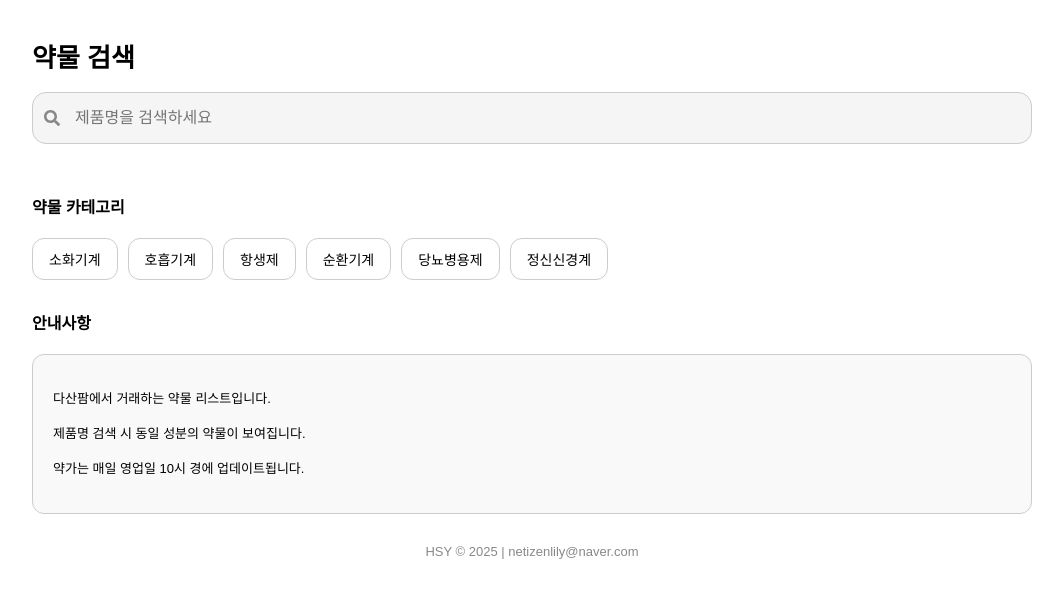
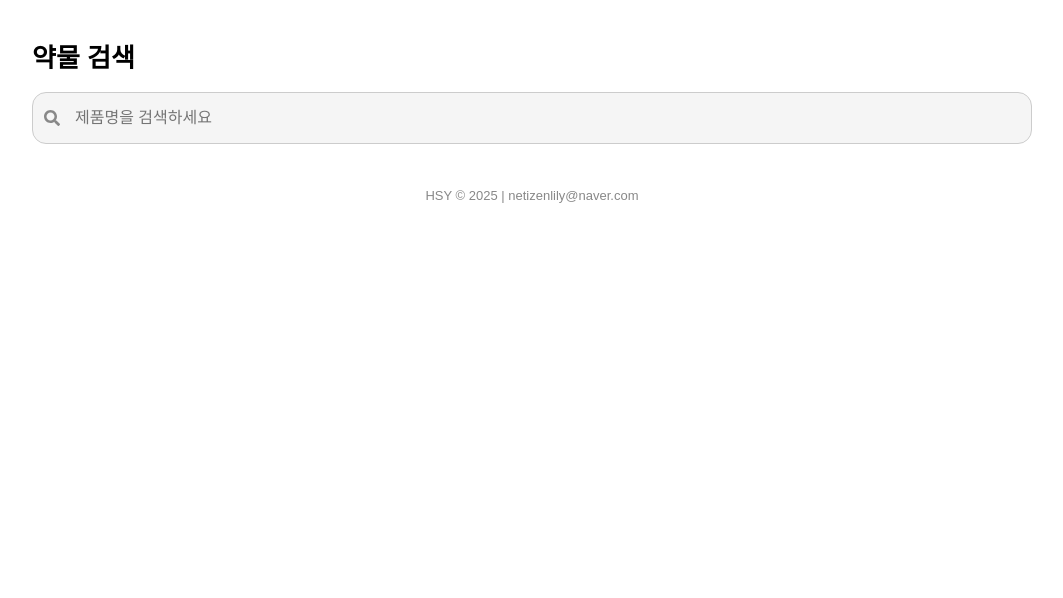
Before and after one commit to dasampharm/dasanpharm, a React (Create React App) app: page / in a window 1280 px wide. Shown: the top 598 px of the page, without its empty margins (108-1171 px from the left). Built offline with nearby package versions, Linux system fonts and the light colour scheme.

Commit message:
App.js 업데이트_fin

```diff
--- a/src/App.js
+++ b/src/App.js
@@ -146,8 +146,8 @@ function App() {
     <div style={{ padding: "20px", fontFamily: "sans-serif", maxWidth: "1000px", margin: "0 auto" }}>
       <div style={{ position: "sticky", top: 0, zIndex: 10, backgroundColor: "#fff", paddingBottom: "10px" }}>
         <h1 style={{ fontSize: "26px" }}>약물 검색</h1>
-        <div style={{ display: "flex", gap: "8px", marginBottom: "10px" }}>
-          {/* 여기 marginBottom을 20px → 10px 로 줄였음 */}
+        <div style={{ display: "flex", gap: "8px", marginBottom: "4px" }}>
+          {/* marginBottom 4px 로 확 줄였어 */}
           <div style={{ position: "relative", flexGrow: 1 }}>
             <FaSearch style={{ position: "absolute", top: "50%", left: "12px", transform: "translateY(-50%)", color: "#888" }} />
             <input
@@ -190,58 +190,24 @@ function App() {
         </div>
       </div>
 
-      {!selectedDrug && !selectedCategory && (
-        <>
-          <h3 style={{ fontSize: "16px", marginTop: "30px", marginBottom: "20px" }}>약물 카테고리</h3>
-          <div style={{ display: "flex", flexWrap: "wrap", gap: "10px", marginBottom: "30px" }}>
-            {categories.map((cat) => (
-              <button key={cat} onClick={() => handleCategoryClick(cat)} style={{
-                padding: "10px 16px",
-                border: "1px solid #ccc",
-                borderRadius: "12px",
-                background: "white",
-                fontSize: "14px",
-                cursor: "pointer",
-              }}>
-                {cat}
-              </button>
-            ))}
-          </div>
-          <h3 style={{ fontSize: "16px", marginBottom: "12px" }}>안내사항</h3>
-          <div style={{
-            backgroundColor: "#f9f9f9",
-            border: "1px solid #ccc",
-            borderRadius: "12px",
-            padding: "20px",
-            fontSize: "13px",
-            lineHeight: "1.7",
-            marginTop: "20px",
-          }}>
-            <p>다산팜에서 거래하는 약물 리스트입니다.</p>
-            <p>제품명 검색 시 동일 성분의 약물이 보여집니다.</p>
-            <p>약가는 매일 영업일 10시 경에 업데이트됩니다.</p>
-          </div>
-        </>
-      )}
-
       {(selectedDrug || selectedCategory) && (
-        <div style={{ marginTop: "10px", width: "100%", overflowX: "auto" }}>
+        <div style={{ marginTop: "0px", width: "100%", overflowX: "auto" }}>
           <div style={{
             display: "flex",
             justifyContent: "space-between",
             alignItems: "center",
-            marginBottom: "4px",
+            marginBottom: "0px",
           }}>
-            {/* 여기 marginBottom을 8px → 4px로 줄였음 */}
-            <h2>{selectedDrug ? "동일성분조회" : `📂 ${selectedCategory} 카테고리`}</h2>
+            {/* marginBottom을 아예 0px로 줄였어 */}
+            <h2 style={{ margin: 0 }}>{selectedDrug ? "동일성분조회" : `📂 ${selectedCategory} 카테고리`}</h2>
             <span onClick={handleReset} style={{ fontSize: "13px", color: "#2F75B5", cursor: "pointer" }}>
               메인으로 돌아가기
             </span>
           </div>
 
           {selectedDrug && (
-            <div style={{ fontSize: "16px", marginBottom: "6px" }}>
-              {/* 글자크기 14px → 16px, marginBottom 줄임 */}
+            <div style={{ fontSize: "16px", marginTop: "2px", marginBottom: "6px" }}>
+              {/* marginTop 2px 만 주고, marginBottom도 작게 */}
               성분 : {selectedDrug["성분"]} {selectedDrug["용량"]}
             </div>
           )}
```
